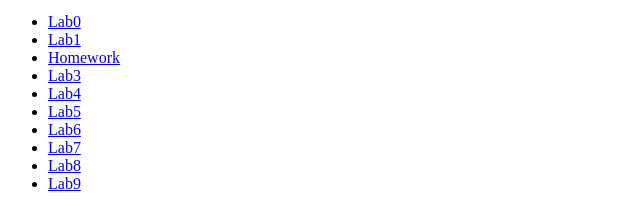
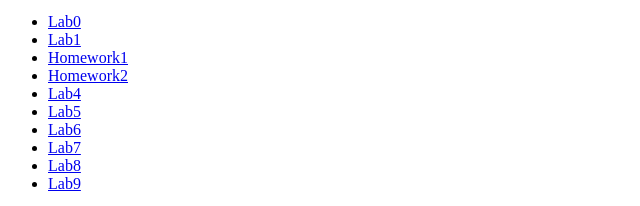
Before and after one commit to IradukundaJado/WAP, a plain HTML site: page index.html in a window 1280 px wide. Shown: the part 247-453 px from the top of the page, 0-640 px from the left. Drawn offline with Linux system fonts and the light colour scheme.

Commit message:
Update index.html
changes for second homework

```diff
--- a/index.html
+++ b/index.html
@@ -13,8 +13,8 @@
         <ul>
             <li><a href="#">Lab0</a></li>
             <li><a href="aboutme.html">Lab1</a></li>
-            <li><a href="pie.html">Homework</a></li>
-            <li><a href="#">Lab3</a></li>
+            <li><a href="pie.html">Homework1</a></li>
+            <li><a href="homework.html">Homework2</a></li>
             <li><a href="#">Lab4</a></li>
             <li><a href="#">Lab5</a></li>
             <li><a href="#">Lab6</a></li>
```
